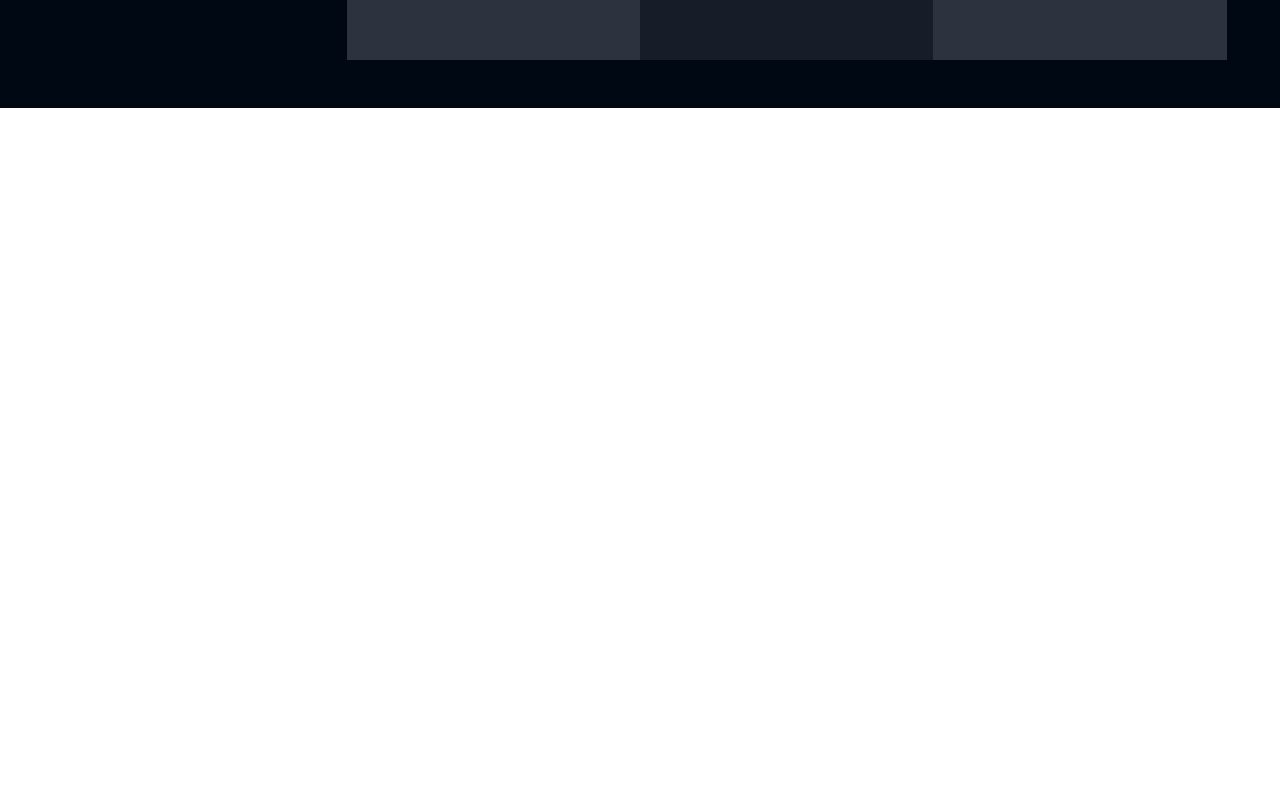
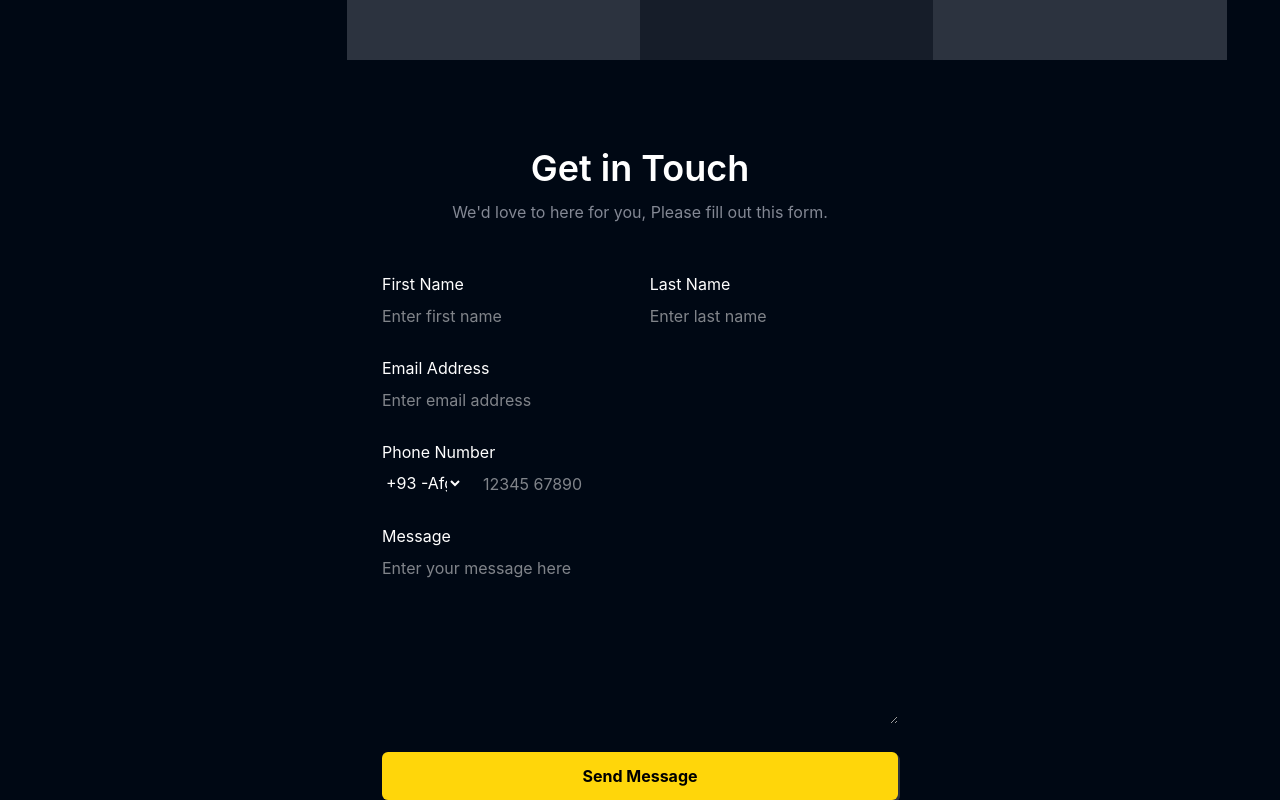
Before and after one commit to rahulkumar80026/LMS, a React (Vite) app in the folder frontend/: page /about in a window 1280 px wide. Shown: the part 2744-3544 px from the top of the page. Before the commit the page ends 2852 px from the top, so only its background shows below. Built offline with nearby package versions, Linux system fonts and the light colour scheme.

Commit message:
feat: add ContactUsForm and ContactFormSection components; integrate form into About page

```diff
--- a/frontend/package.json
+++ b/frontend/package.json
@@ -15,6 +15,7 @@
     "axios": "^1.11.0",
     "react": "^19.1.0",
     "react-dom": "^19.1.0",
+    "react-hook-form": "^7.62.0",
     "react-hot-toast": "^2.5.2",
     "react-icons": "^5.5.0",
     "react-otp-input": "^3.1.1",
--- a/frontend/src/Pages/About.jsx
+++ b/frontend/src/Pages/About.jsx
@@ -7,6 +7,7 @@ import Quote from "../components/core/AboutPage/Quote"
 import FoundingStory from "../assets/Images/FoundingStory.png"
 import StatsComponenet from "../components/core/AboutPage/Stats"
 import LearningGride from "../components/core/AboutPage/LearningGride";
+import ContactFormSection from "../components/core/AboutPage/ContactFormSection";
 
 function About() {
   return (
@@ -103,7 +104,7 @@ function About() {
       <StatsComponenet />
      <section className="mx-auto mt-20 flex w-11/12 max-w-maxContent flex-col justify-between gap-10 text-white">
         <LearningGride/>
-        {/* <ContactFormSection /> */}
+        <ContactFormSection />
       </section>
     </div>
   );
--- /dev/null
+++ b/frontend/src/components/ContactPage/ContactUsForm.jsx
@@ -0,0 +1,188 @@
+import React, { useEffect, useState } from "react"
+import { useForm } from "react-hook-form"
+
+import CountryCode from "../../data/countrycode.json"
+import { apiConnector } from "../../services/apiconnector"
+import { contactusEndpoint } from "../../services/apis"
+
+const ContactUsForm = () => {
+  const [loading, setLoading] = useState(false)
+  const {
+    register,
+    handleSubmit,
+    reset,
+    formState: { errors, isSubmitSuccessful },
+  } = useForm()
+
+  const submitContactForm = async (data) => {
+    // console.log("Form Data - ", data)
+    try {
+      setLoading(true)
+      const res = await apiConnector(
+        "POST",
+        contactusEndpoint.CONTACT_US_API,
+        data
+      )
+      // console.log("Email Res - ", res)
+      setLoading(false)
+    } catch (error) {
+      console.log("ERROR MESSAGE - ", error.message)
+      setLoading(false)
+    }
+  }
+
+  useEffect(() => {
+    if (isSubmitSuccessful) {
+      reset({
+        email: "",
+        firstname: "",
+        lastname: "",
+        message: "",
+        phoneNo: "",
+      })
+    }
+  }, [reset, isSubmitSuccessful])
+
+  return (
+    <form
+      className="flex flex-col gap-7"
+      onSubmit={handleSubmit(submitContactForm)}
+    >
+      <div className="flex flex-col gap-5 lg:flex-row">
+        <div className="flex flex-col gap-2 lg:w-[48%]">
+          <label htmlFor="firstname" className="lable-style">
+            First Name
+          </label>
+          <input
+            type="text"
+            name="firstname"
+            id="firstname"
+            placeholder="Enter first name"
+            className="form-style"
+            {...register("firstname", { required: true })}
+          />
+          {errors.firstname && (
+            <span className="-mt-1 text-[12px] text-yellow-100">
+              Please enter your name.
+            </span>
+          )}
+        </div>
+        <div className="flex flex-col gap-2 lg:w-[48%]">
+          <label htmlFor="lastname" className="lable-style">
+            Last Name
+          </label>
+          <input
+            type="text"
+            name="lastname"
+            id="lastname"
+            placeholder="Enter last name"
+            className="form-style"
+            {...register("lastname")}
+          />
+        </div>
+      </div>
+
+      <div className="flex flex-col gap-2">
+        <label htmlFor="email" className="lable-style">
+          Email Address
+        </label>
+        <input
+          type="email"
+          name="email"
+          id="email"
+          placeholder="Enter email address"
+          className="form-style"
+          {...register("email", { required: true })}
+        />
+        {errors.email && (
+          <span className="-mt-1 text-[12px] text-yellow-100">
+            Please enter your Email address.
+          </span>
+        )}
+      </div>
+
+      <div className="flex flex-col gap-2">
+        <label htmlFor="phonenumber" className="lable-style">
+          Phone Number
+        </label>
+
+        <div className="flex gap-5">
+          <div className="flex w-[81px] flex-col gap-2">
+            <select
+              type="text"
+              name="firstname"
+              id="firstname"
+              placeholder="Enter first name"
+              className="form-style"
+              {...register("countrycode", { required: true })}
+            >
+              {CountryCode.map((ele, i) => {
+                return (
+                  <option key={i} value={ele.code}>
+                    {ele.code} -{ele.country}
+                  </option>
+                )
+              })}
+            </select>
+          </div>
+          <div className="flex w-[calc(100%-90px)] flex-col gap-2">
+            <input
+              type="number"
+              name="phonenumber"
+              id="phonenumber"
+              placeholder="12345 67890"
+              className="form-style"
+              {...register("phoneNo", {
+                required: {
+                  value: true,
+                  message: "Please enter your Phone Number.",
+                },
+                maxLength: { value: 12, message: "Invalid Phone Number" },
+                minLength: { value: 10, message: "Invalid Phone Number" },
+              })}
+            />
+          </div>
+        </div>
+        {errors.phoneNo && (
+          <span className="-mt-1 text-[12px] text-yellow-100">
+            {errors.phoneNo.message}
+          </span>
+        )}
+      </div>
+
+      <div className="flex flex-col gap-2">
+        <label htmlFor="message" className="lable-style">
+          Message
+        </label>
+        <textarea
+          name="message"
+          id="message"
+          cols="30"
+          rows="7"
+          placeholder="Enter your message here"
+          className="form-style"
+          {...register("message", { required: true })}
+        />
+        {errors.message && (
+          <span className="-mt-1 text-[12px] text-yellow-100">
+            Please enter your Message.
+          </span>
+        )}
+      </div>
+
+      <button
+        disabled={loading}
+        type="submit"
+        className={`rounded-md bg-yellow-50 px-6 py-3 text-center text-[13px] font-bold text-black shadow-[2px_2px_0px_0px_rgba(255,255,255,0.18)]
+         ${
+           !loading &&
+           "transition-all duration-200 hover:scale-95 hover:shadow-none"
+         }  disabled:bg-richblack-500 sm:text-[16px] `}
+      >
+        Send Message
+      </button>
+    </form>
+  )
+}
+
+export default ContactUsForm
--- /dev/null
+++ b/frontend/src/components/core/AboutPage/ContactFormSection.jsx
@@ -0,0 +1,18 @@
+import React from "react";
+import ContactUsForm from "../../ContactPage/ContactUsForm";
+
+function ContactFormSection() {
+  return (
+    <div className="mx-auto">
+      <h1 className="text-center text-4xl font-semibold">Get in Touch</h1>
+      <p className="text-center text-richblack-300 mt-3">
+        We&apos;d love to here for you, Please fill out this form.
+      </p>
+      <div className="mt-12 mx-auto">
+        <ContactUsForm />
+      </div>
+    </div>
+  );
+}
+
+export default ContactFormSection;
```
Also changed, not shown: 1 other file (tests, documents, lock files or other folders).
